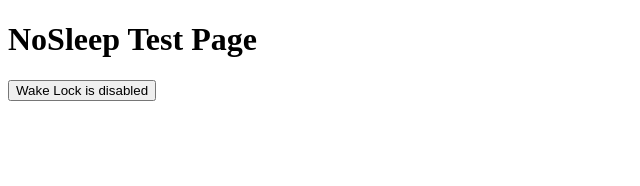
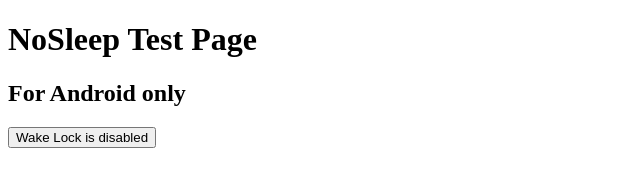
Before and after one commit to yj1099/yj1099.github.io, a plain HTML site: page speedtts/nosleep.html in a window 1280 px wide. Shown: the whole page, without its empty margins (0-640 px from the left). Drawn offline with Linux system fonts and the light colour scheme; files whose address does not match are found by name.

Commit message:
Update nosleep.html
Add page H2 description

```diff
--- a/speedtts/nosleep.html
+++ b/speedtts/nosleep.html
@@ -6,6 +6,7 @@
   </head>
   <body>
     <h1>NoSleep Test Page</h1>
+    <h2>For Android only</h1>
     <script src="NoSleep.min.js"></script>
 
     <input type="button" id="toggle" value="Wake Lock is disabled" />
```
